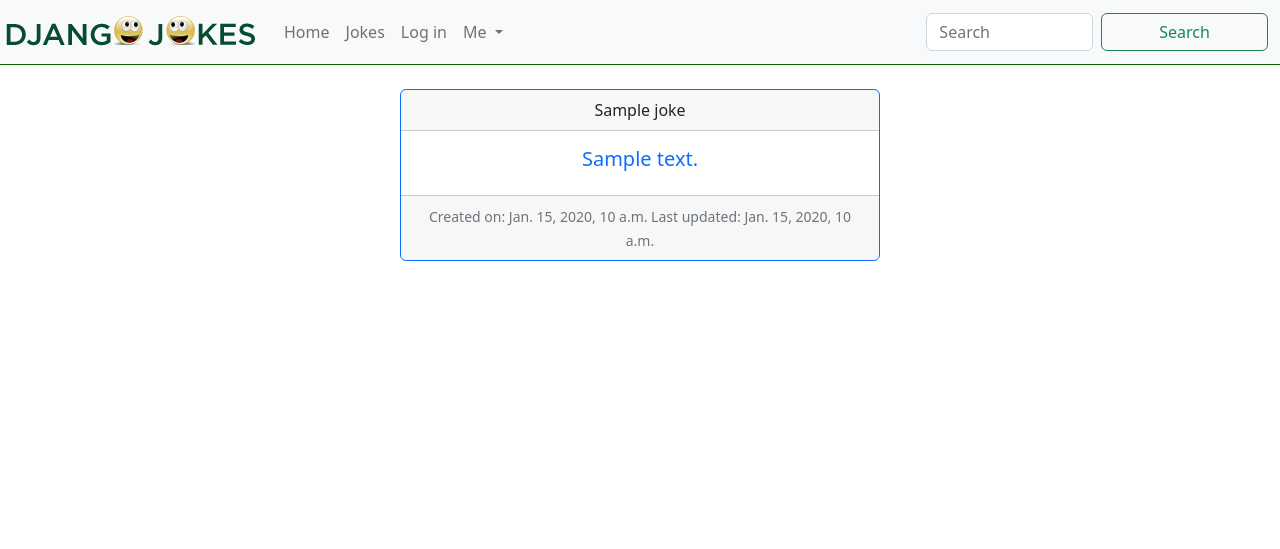
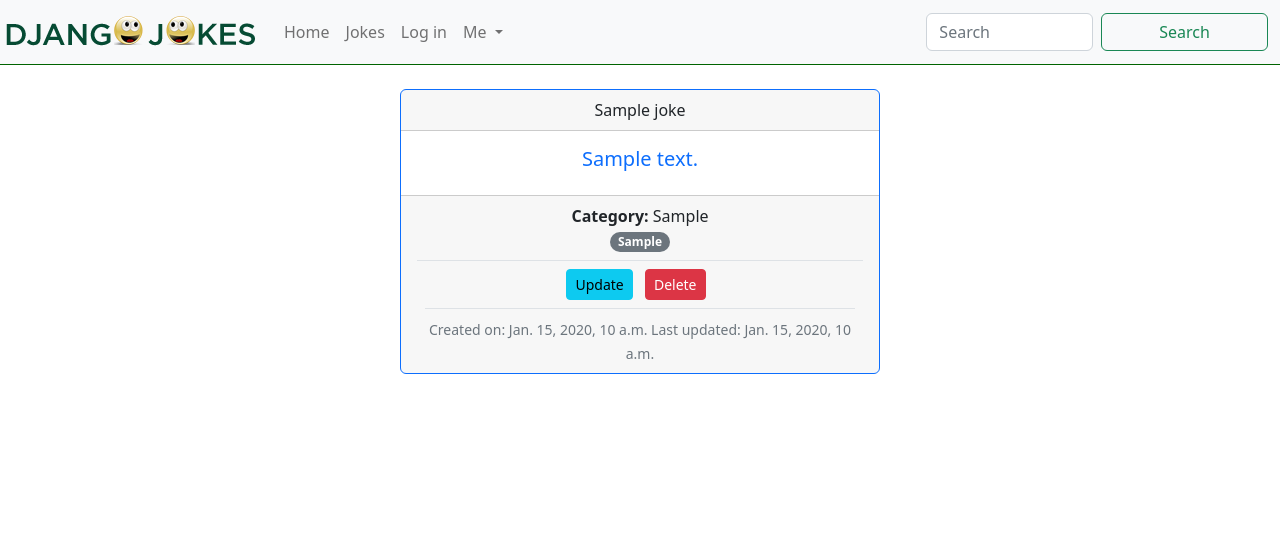
Before and after one commit to wang452/djangojokes.com, a Django app: a page that uses templates/jokes/joke_detail.html in a window 1280 px wide. Shown: the top 549 px of the page. Run offline with Django 4.2, Linux system fonts and the light colour scheme; tables that the repository leaves empty hold one stand-in row (values such as "Sample post").

Commit message:
Updte joke_detail.html template to display the categroy and tags Update joke_list.html tempalte to display category and tags and use awesome ico for update/edit joke Both files are in templates\jokes

```diff
--- a/templates/jokes/joke_detail.html
+++ b/templates/jokes/joke_detail.html
@@ -8,11 +8,33 @@
     <div class="card-body text-primary">
       <h5 class="card-title">{{ joke.answer }}</h5>
     </div>
+
     <div class="card-footer">
+      <div class="border-bottom border-faded pb-2">
+        <strong>Category:</strong> {{ joke.category.category }}<br>
+        {% for tag in joke.tags.all %}
+          <span class="badge rounded-pill bg-secondary">{{ tag.tag }}</span>
+        {% endfor %}
+      </div>
+      <div class="border-bottom border-faded m-2 pb-2">
+        <a href="{% url 'jokes:update' joke.slug %}"
+          class="btn btn-info btn-sm me-2">Update</a>
+        <a href="{% url 'jokes:delete' joke.slug %}"
+          class="btn btn-danger btn-sm me-2">Delete</a>
+      </div>
       <small class="text-muted">
         Created on: {{ joke.created }}
         Last updated: {{ joke.updated }}
       </small>
     </div>
+
+    <!-- replace with the card-footer above to display category and tags
+    <div class="card-footer">
+      <small class="text-muted">
+        Created on: \{{ joke.created }\}
+        Last updated: \{{ joke.updated }\}
+      </small>
+    </div>
+    -->
   </div>
 {% endblock %}
```
Also changed, not shown: templates/jokes/joke_list.html (+46 -7 lines).
